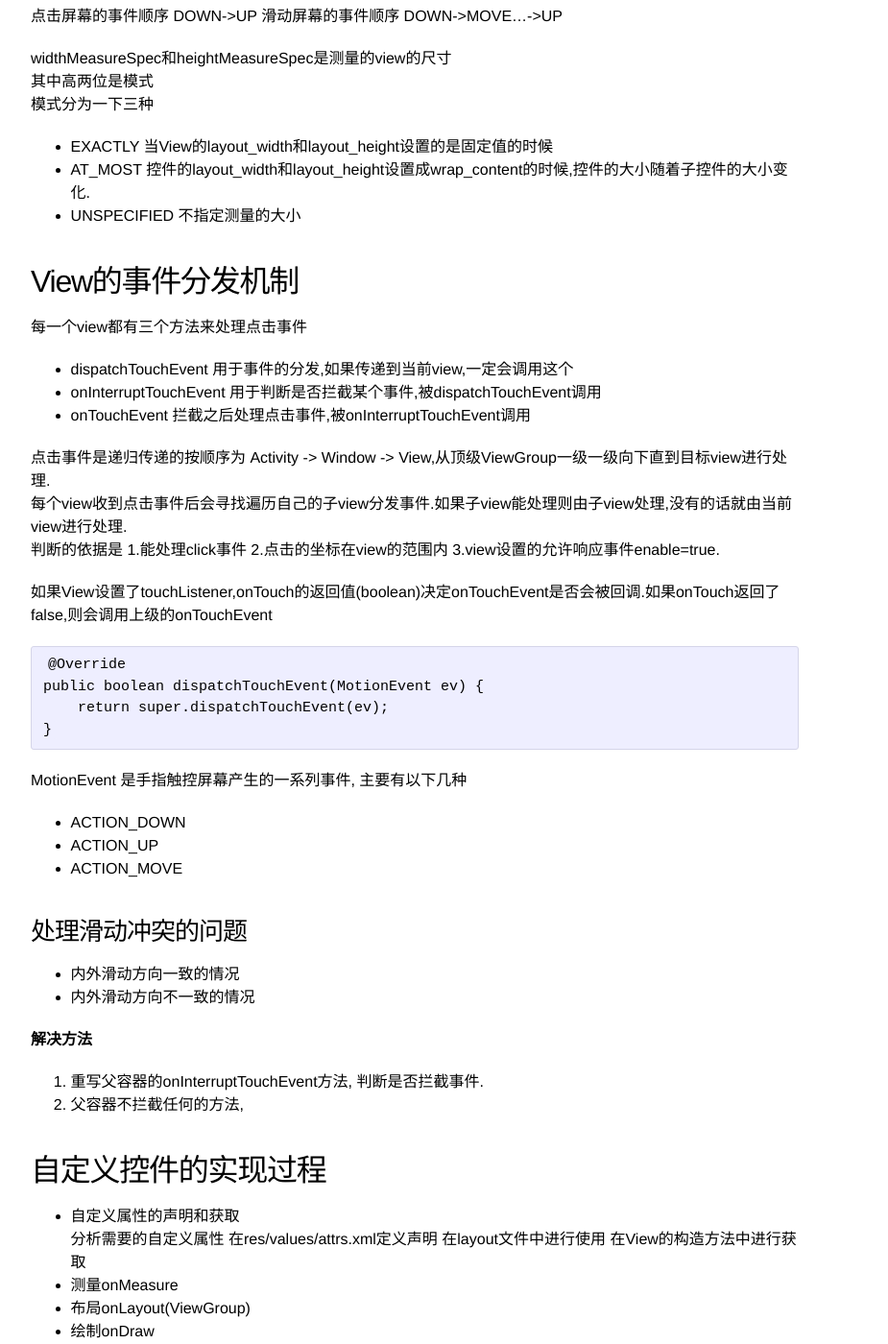
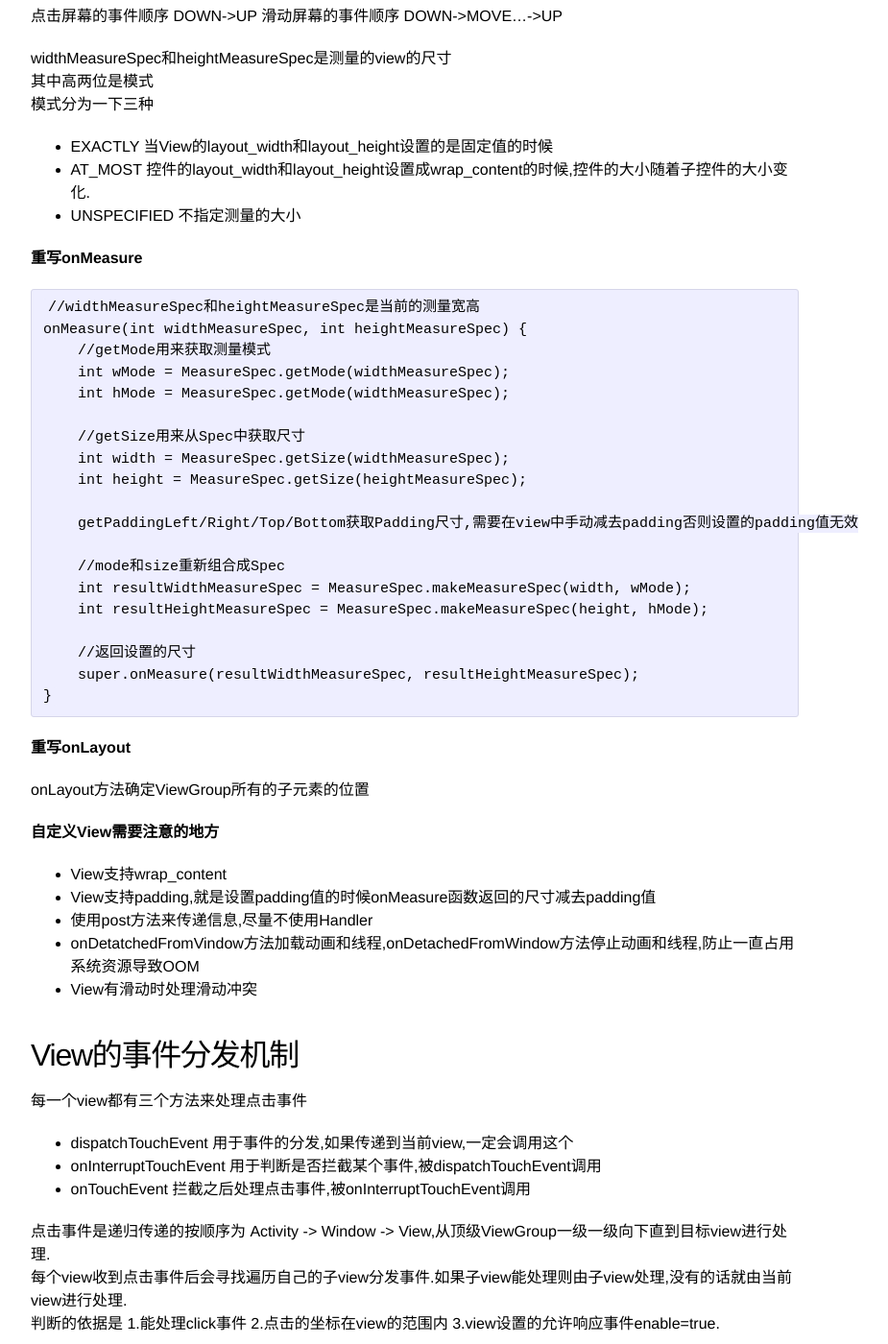
Before and after one commit to viator42/viator42.github.io, a Jekyll site: the page built from _posts/2014-4-4-android-note.markdown, in a window 1280 px wide and 1400 px high, scrolled down 34934 px. Shown: the whole window at 96% size, without its empty margins (208-1133 px from the left). Built offline with Jekyll 4.4.1, drawn with Linux system fonts in a browser that asks for light colours; some of the changed text lies outside the part shown.

Commit message:
update post

```diff
--- a/_posts/2014-4-4-android-note.markdown
+++ b/_posts/2014-4-4-android-note.markdown
@@ -1425,6 +1425,40 @@ widthMeasureSpec和heightMeasureSpec是测量的view的尺寸
 * AT_MOST 控件的layout_width和layout_height设置成wrap_content的时候,控件的大小随着子控件的大小变化.
 * UNSPECIFIED 不指定测量的大小
 
+__重写onMeasure__
+
+    //widthMeasureSpec和heightMeasureSpec是当前的测量宽高
+    onMeasure(int widthMeasureSpec, int heightMeasureSpec) {
+        //getMode用来获取测量模式
+        int wMode = MeasureSpec.getMode(widthMeasureSpec);
+        int hMode = MeasureSpec.getMode(widthMeasureSpec);
+
+        //getSize用来从Spec中获取尺寸
+        int width = MeasureSpec.getSize(widthMeasureSpec);
+        int height = MeasureSpec.getSize(heightMeasureSpec);
+
+        getPaddingLeft/Right/Top/Bottom获取Padding尺寸,需要在view中手动减去padding否则设置的padding值无效
+
+        //mode和size重新组合成Spec
+        int resultWidthMeasureSpec = MeasureSpec.makeMeasureSpec(width, wMode);
+        int resultHeightMeasureSpec = MeasureSpec.makeMeasureSpec(height, hMode);
+
+        //返回设置的尺寸
+        super.onMeasure(resultWidthMeasureSpec, resultHeightMeasureSpec);
+    }
+
+__重写onLayout__
+
+onLayout方法确定ViewGroup所有的子元素的位置
+
+__自定义View需要注意的地方__
+
+* View支持wrap_content
+* View支持padding,就是设置padding值的时候onMeasure函数返回的尺寸减去padding值
+* 使用post方法来传递信息,尽量不使用Handler
+* onDetatchedFromVindow方法加载动画和线程,onDetachedFromWindow方法停止动画和线程,防止一直占用系统资源导致OOM
+* View有滑动时处理滑动冲突
+
 ## View的事件分发机制
 
 每一个view都有三个方法来处理点击事件
@@ -1479,6 +1513,22 @@ __解决方法__
 * onInterceptTouchEvent(ViewGroup)
 
 * 状态的恢复与保存
+
+__Android平台从其它线程访问主线程主要有以下几种方式：__
+
+* Activity.runOnUiThread(Runnable)
+* View.post(Runnable)
+* View.postDelayed(Runnable, long)
+* Handler
+
+__View.post__
+
+View.post方法的主要作用是保证指定的任务顺序执行,post方法的执行时间是在view的layout过程结束之后.
+post方法会创建一个Runnable,但还是在主线程/UI线程中执行的.
+所以可以直接调用UI的元素
+主要用途是获取view的宽高尺寸,如果直接获取的话值为0,因为measure过程还没有完成
+
+    msgTextView.setText(String.valueOf(costomWidget.getMeasuredWidth()) + "  " + String.valueOf(costomWidget.getMeasuredHeight()));
 
 
 ### Activity的创建过程
```
